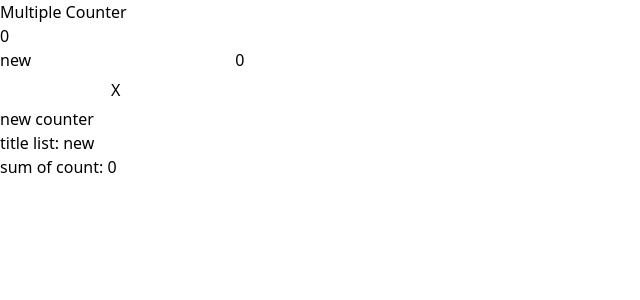
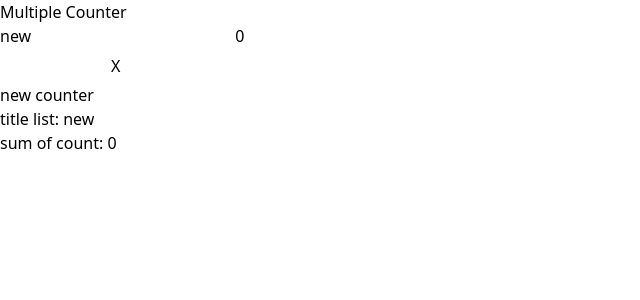
Before and after one commit to joaopedrocoelho/sveltecounter, a SvelteKit app: page / in a window 1280 px wide. Shown: the top 300 px of the page, without its empty margins (0-640 px from the left). Built offline with nearby package versions, Linux system fonts and the light colour scheme.

Commit message:
:recycle: removed index from counters

```diff
--- a/src/components/Counter.svelte
+++ b/src/components/Counter.svelte
@@ -66,7 +66,6 @@
 	items-center mb-4 py-2"
   bind:this={counterRef}
 >
-  <h4>{index}</h4>
   <input value={name} on:input={onChangeList} class="text-gray-600 mx-4 px-1 w-32" />
   <span class="text-lg font-bold px-4">{count}</span>
   <div class="ml-auto flex">
```
